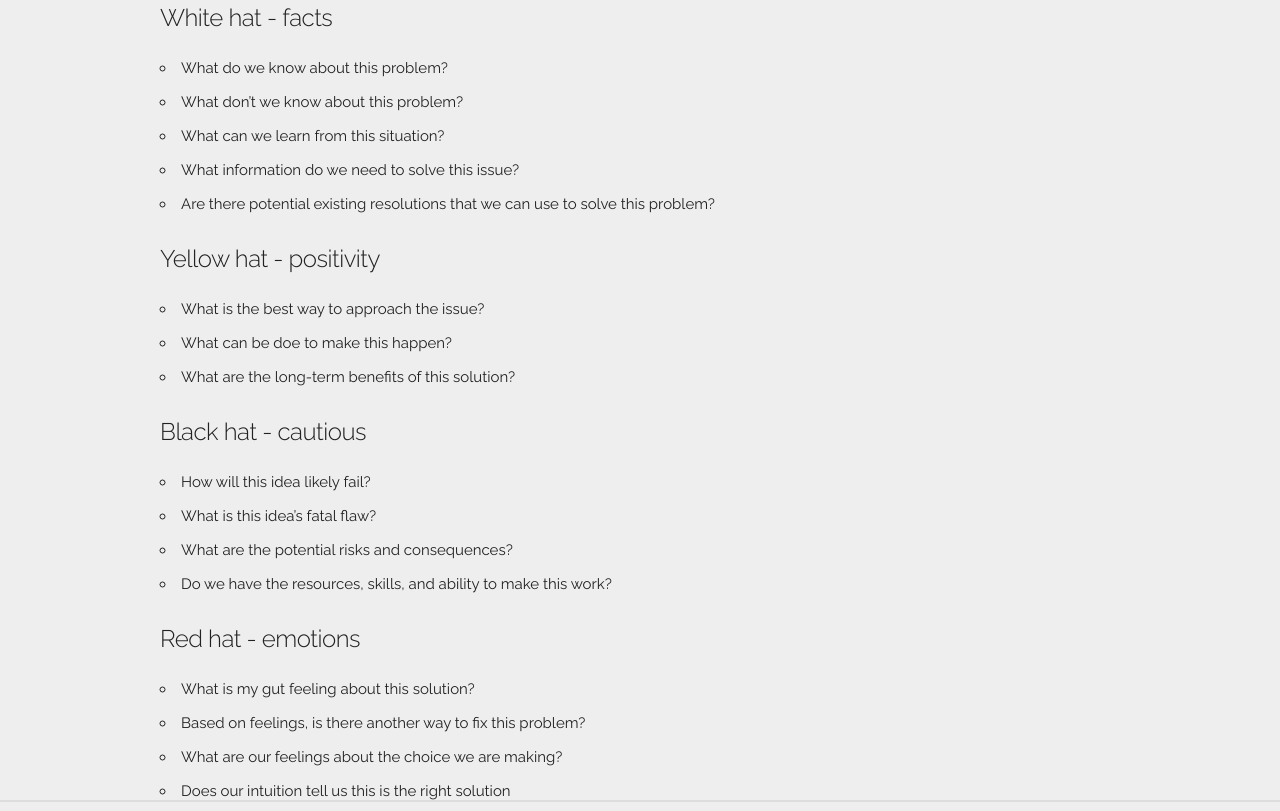
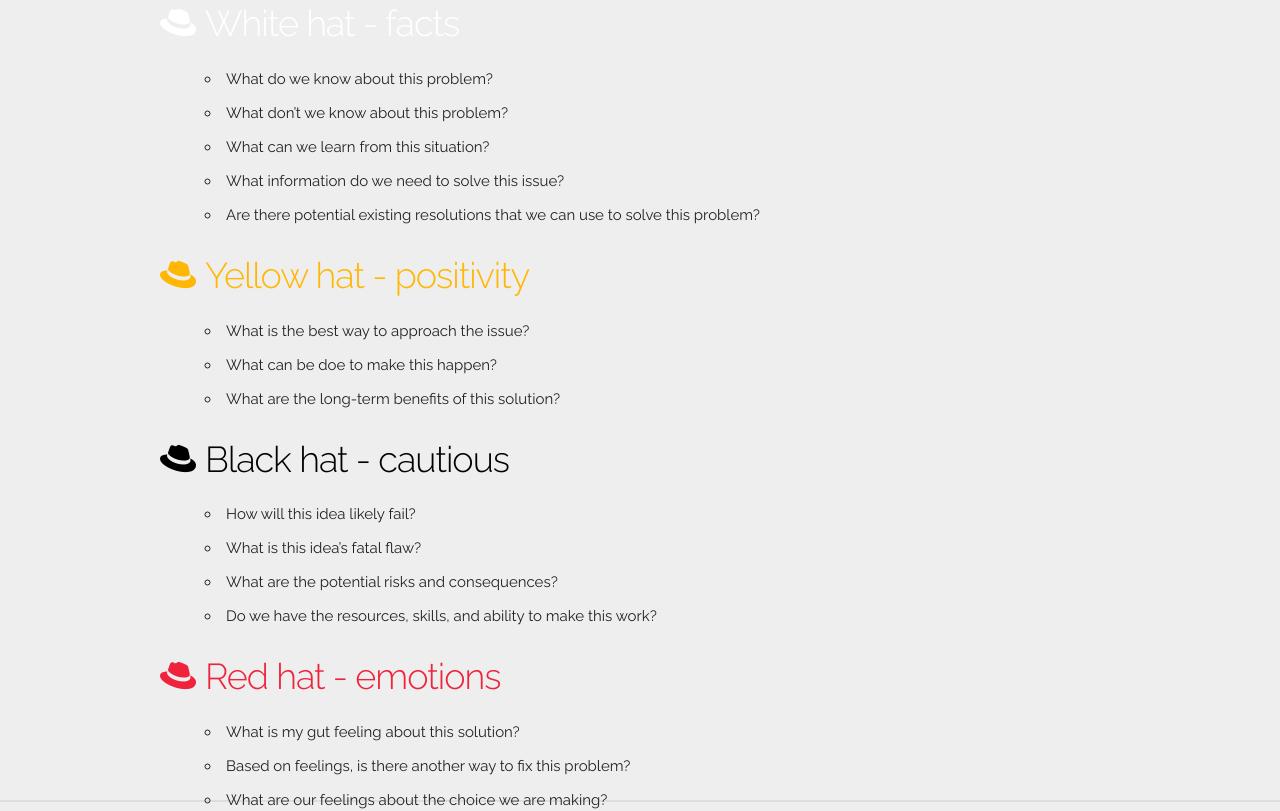
Before and after one commit to scamgi/hats, a Vue app: page /how-it-works in a window 1280 px wide. Shown: the top 811 px of the page. Built offline with nearby package versions, Linux system fonts and the light colour scheme.

Commit message:
howitworks view modified

```diff
--- a/src/views/HowItWorksView.vue
+++ b/src/views/HowItWorksView.vue
@@ -1,24 +1,25 @@
 <script lang="ts">
 import hats from '@/assets/hats';
+import Hat from '../components/Hat.vue';
 
 export default {
-  name: 'HowItWorks',
+    name: "HowItWorks",
     data() {
         return {
             hats: null
-    }
+        };
     },
     created() {
         this.hats = hats;
-  }
+    },
+    components: { Hat }
 }
 </script>
 
 <template>
-  <div v-for="hat in hats">
-    <h5>{{hat.name}} - {{hat.description}}</h5>
+  <Hat v-for="hat in hats" :hatName="hat.name + ' - ' + hat.description" :hatColor="hat.color">
     <ul>
       <li v-for="quote in hat.quotes">{{quote}}</li>
     </ul>
-  </div>
+  </Hat>
 </template>
```
Lines whose indentation alone changed are shown as unchanged.
